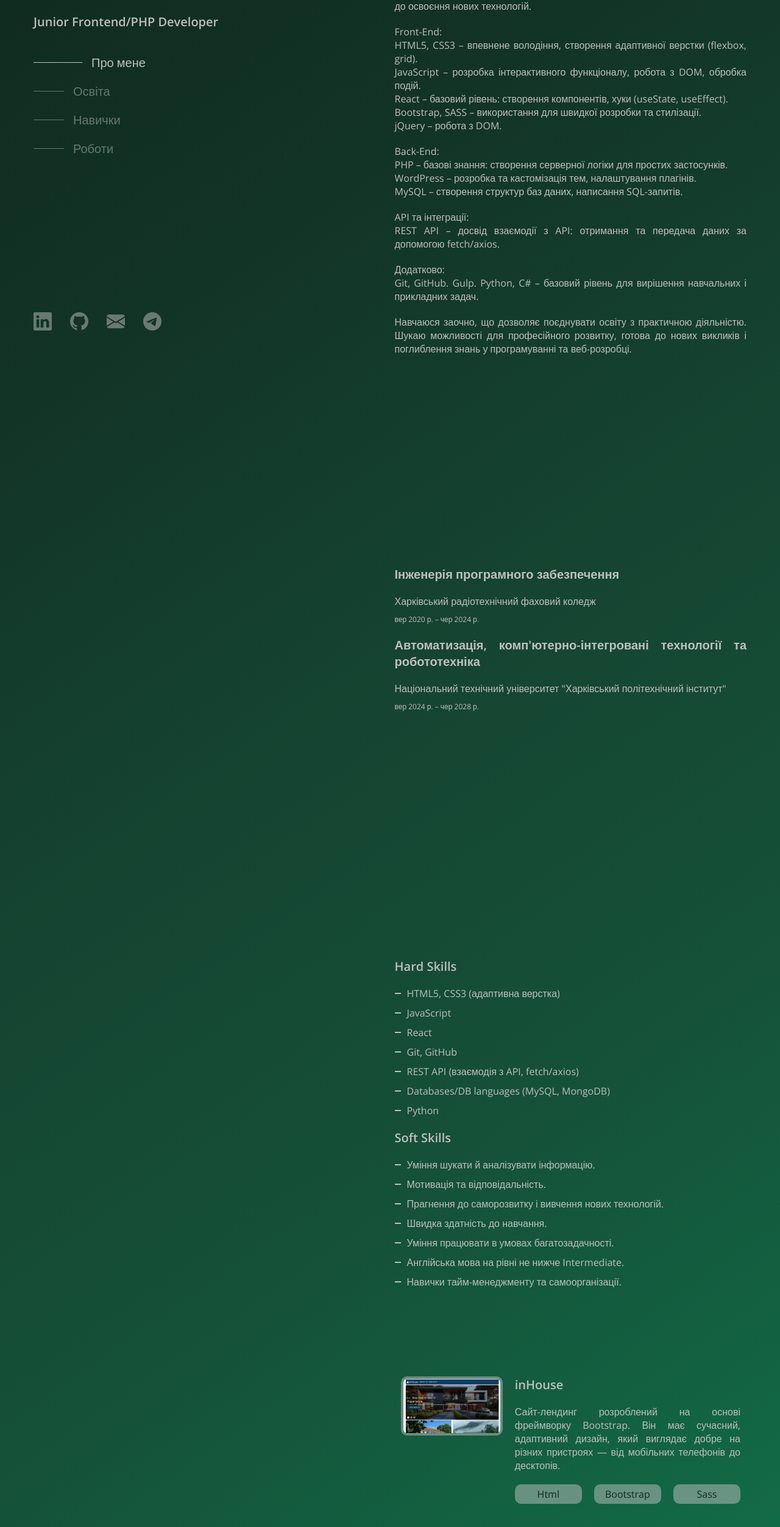
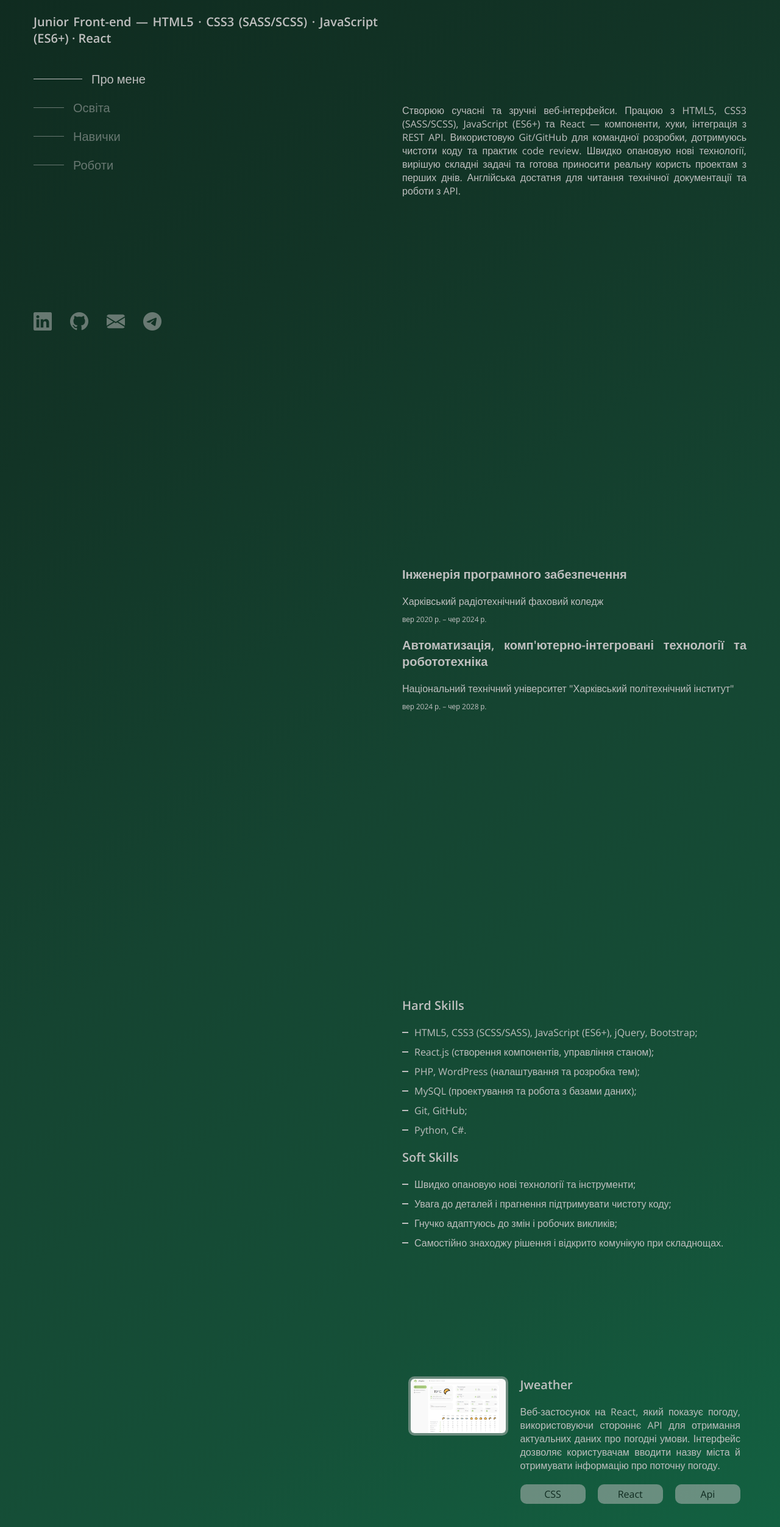
Before and after one commit to Yuliia-Myrakhovska/resume.github.io, a plain HTML site: page index.html in a window 1280 px wide. Shown: the part 153-2657 px from the top of the page at 61% size. Drawn offline with nearby package versions, Linux system fonts and the light colour scheme.

Commit message:
add site

```diff
--- a/css/style.css
+++ b/css/style.css
@@ -4,7 +4,6 @@
 
 html,
 body {
-
   background: linear-gradient(
     145deg,
     rgb(15, 42, 31) 0%,
@@ -17,7 +16,7 @@ body {
     rgb(21, 68, 49) 60%,
     rgb(18, 52, 38) 40%,
     rgb(15, 42, 31) 20%
-);
+  );
 
   scroll-behavior: smooth;
   color: #bfbfbf;
@@ -37,7 +36,7 @@ body {
 
   display: flex;
   justify-content: space-between;
-  gap: 15px;
+  gap: 40px;
 }
 
 .header {
@@ -96,39 +95,39 @@ body {
 .decoration-nav-link {
   position: absolute;
   left: 0;
-  height: .5px;
+  height: 0.5px;
   width: 50px;
   background-color: #bfbfbf;
 }
 
 .title-nav-item,
 .decoration-nav-link {
-  opacity: .5;
-  transition: .5s ease, opacity .5s ease;
+  opacity: 0.5;
+  transition: 0.5s ease, opacity 0.5s ease;
 }
 
 .nav-item-link.active .title-nav-item {
   padding-left: 95px;
   opacity: 1;
-  transition: .5s ease, opacity .5s ease;
+  transition: 0.5s ease, opacity 0.5s ease;
 }
 
 .nav-item-link.active .decoration-nav-link {
   width: 80px;
   opacity: 1;
-  transition: .5s ease, opacity .5s ease;
+  transition: 0.5s ease, opacity 0.5s ease;
 }
 
 .nav-item-link:hover .title-nav-item:not(.active) {
   padding-left: 95px;
   opacity: 1;
-  transition: .5s ease, opacity .5s ease;
+  transition: 0.5s ease, opacity 0.5s ease;
 }
 
 .nav-item-link:hover .decoration-nav-link:not(.active) {
   width: 80px;
   opacity: 1;
-  transition: .5s ease, opacity .5s ease;
+  transition: 0.5s ease, opacity 0.5s ease;
 }
 
 .contact__wrapper {
@@ -138,9 +137,9 @@ body {
 
 .contact__wrapper a {
   font-size: 30px;
-  color:#bfbfbf;
-  opacity: .5;
-  transition: opacity .5s ease;
+  color: #bfbfbf;
+  opacity: 0.5;
+  transition: opacity 0.5s ease;
 }
 
 .container-content {
@@ -155,7 +154,6 @@ body {
   margin-bottom: 0;
 }
 
-
 .title-section {
   display: none;
 }
@@ -168,9 +166,9 @@ body {
 .name-speciality,
 .skills-title,
 .info__title {
- font-size: 20px;
- font-weight: 600;
- margin-bottom: 20px;
+  font-size: 20px;
+  font-weight: 600;
+  margin-bottom: 20px;
 }
 
 .name-place-education {
@@ -211,7 +209,7 @@ body {
   gap: 20px;
 
   border-radius: 10px;
-  transition: all .5s ease;
+  transition: all 0.5s ease;
 }
 
 .portfolio__img {
@@ -220,7 +218,6 @@ body {
 
   border: 4px solid rgba(191, 191, 191, 0.5);
   border-radius: 10px;
-
 }
 
 .portfolio__info {
@@ -239,7 +236,7 @@ body {
 .technologies {
   display: flex;
   align-items: center;
-  gap: 20px
+  gap: 20px;
 }
 
 .technologies__item {
@@ -292,7 +289,7 @@ body {
   }
 
   .portfolio__wrapper {
-    cursor:none;
+    cursor: none;
   }
 
   .portfolio__wrapper {
@@ -311,28 +308,28 @@ body {
   }
 }
 
-@media (hover:hover) {
+@media (hover: hover) {
   .portfolio__wrapper:hover {
     border-radius: 10px;
     background-color: rgba(191, 191, 191, 0.3);
-    transition: all .5s ease;
+    transition: all 0.5s ease;
   }
 
   .contact__wrapper a:hover {
     opacity: 1;
-    transition: opacity .5s ease;
+    transition: opacity 0.5s ease;
   }
 }
 
-@media (hover:none) {
+@media (hover: none) {
   .portfolio__wrapper:active {
     border-radius: 10px;
     background-color: rgba(191, 191, 191, 0.3);
-    transition: all .5s ease;
+    transition: all 0.5s ease;
   }
 
   .contact__wrapper a:hover {
     opacity: 1;
-    transition: opacity .5s ease;
+    transition: opacity 0.5s ease;
   }
 }
--- a/index.html
+++ b/index.html
@@ -18,7 +18,10 @@
       <header class="header">
         <div class="header-text__wrapper">
           <h1 class="title-text-developer">Мураховська Юлія</h1>
-          <h2 class="subtitle-text-developer">Junior Frontend/PHP Developer</h2>
+          <h2 class="subtitle-text-developer">
+            Junior Front-end — HTML5 · CSS3 (SASS/SCSS) · JavaScript (ES6+) ·
+            React
+          </h2>
           <nav>
             <ul class="nav-list">
               <li class="nav-list-item">
@@ -79,64 +82,13 @@
           <div class="container-content">
             <h2 class="title-section">Про мене</h2>
             <p class="about-text">
-              Швидко навчаюся новому та відкритa до роботи в сферах, пов’язаних
-              із технологіями, програмуванням і веб-розробкою.Маю досвід у
-              створенні адаптивних, сучасних і функціональних веб-сайтів, добре
-              орієнтуюсь у принципах frontend і backend. Постійно вдосконалюю
-              свої навички та готова до освоєння нових технологій.
-            </p>
-            <ul class="about-text">
-              Front-End:
-              <li>
-                HTML5, CSS3 – впевнене володіння, створення адаптивної верстки
-                (flexbox, grid).
-              </li>
-              <li>
-                JavaScript – розробка інтерактивного функціоналу, робота з DOM,
-                обробка подій.
-              </li>
-              <li>
-                React – базовий рівень: створення компонентів, хуки (useState,
-                useEffect).
-              </li>
-              <li>
-                Bootstrap, SASS – використання для швидкої розробки та
-                стилізації.
-              </li>
-              <li>jQuery – робота з DOM.</li>
-            </ul>
-            <ul class="about-text">
-              Back-End:
-              <li>
-                PHP – базові знання: створення серверної логіки для простих
-                застосунків.
-              </li>
-              <li>
-                WordPress – розробка та кастомізація тем, налаштування плагінів.
-              </li>
-              <li>
-                MySQL – створення структур баз даних, написання SQL-запитів.
-              </li>
-            </ul>
-            <ul class="about-text">
-              API та інтеграції:
-              <li>
-                REST API – досвід взаємодії з API: отримання та передача даних
-                за допомогою fetch/axios.
-              </li>
-            </ul>
-            <ul class="about-text">
-              Додатково:
-              <li>
-                Git, GitHub. Gulp. Python, C# – базовий рівень для вирішення
-                навчальних і прикладних задач.
-              </li>
-            </ul>
-            <p class="about-text">
-              Навчаюся заочно, що дозволяє поєднувати освіту з практичною
-              діяльністю. Шукаю можливості для професійного розвитку, готова до
-              нових викликів і поглиблення знань у програмуванні та
-              веб-розробці.
+              Створюю сучасні та зручні веб-інтерфейси. Працюю з HTML5, CSS3
+              (SASS/SCSS), JavaScript (ES6+) та React — компоненти, хуки,
+              інтеграція з REST API. Використовую Git/GitHub для командної
+              розробки, дотримуюсь чистоти коду та практик code review. Швидко
+              опановую нові технології, вирішую складні задачі та готова
+              приносити реальну користь проектам з перших днів. Англійська
+              достатня для читання технічної документації та роботи з API.
             </p>
           </div>
         </div>
@@ -172,27 +124,29 @@
               <div class="hard-skills">
                 <h2 class="skills-title">Hard Skills</h2>
                 <ul class="skills-list">
-                  <li>HTML5, CSS3 (адаптивна верстка)</li>
-                  <li>JavaScript</li>
-                  <li>React</li>
-                  <li>Git, GitHub</li>
-                  <li>REST API (взаємодія з API, fetch/axios)</li>
-                  <li>Databases/DB languages (MySQL, MongoDB)</li>
-                  <li>Python</li>
+                  <li>
+                    HTML5, CSS3 (SCSS/SASS), JavaScript (ES6+), jQuery,
+                    Bootstrap;
+                  </li>
+                  <li>React.js (створення компонентів, управління станом);</li>
+                  <li>PHP, WordPress (налаштування та розробка тем);</li>
+                  <li>MySQL (проектування та робота з базами даних);</li>
+                  <li>Git, GitHub;</li>
+                  <li>Python, C#.</li>
                 </ul>
               </div>
               <div class="soft-skills">
                 <h2 class="skills-title">Soft Skills</h2>
                 <ul class="skills-list">
-                  <li>Уміння шукати й аналізувати інформацію.</li>
-                  <li>Мотивація та відповідальність.</li>
+                  <li>Швидко опановую нові технології та інструменти;</li>
                   <li>
-                    Прагнення до саморозвитку і вивчення нових технологій.
+                    Увага до деталей і прагнення підтримувати чистоту коду;
                   </li>
-                  <li>Швидка здатність до навчання.</li>
-                  <li>Уміння працювати в умовах багатозадачності.</li>
-                  <li>Англійська мова на рівні не нижче Intermediate.</li>
-                  <li>Навички тайм-менеджменту та самоорганізації.</li>
+                  <li>Гнучко адаптуюсь до змін і робочих викликів;</li>
+                  <li>
+                    Самостійно знаходжу рішення і відкрито комунікую при
+                    складнощах.
+                  </li>
                 </ul>
               </div>
             </div>
@@ -202,6 +156,48 @@
           <div class="container-content">
             <h2 class="title-section">Роботи</h2>
             <div class="portfolio__inner">
+              <a
+                class="portfolio portfolio__wrapper"
+                href="https://yuliia-myrakhovska.github.io/jweather"
+                target="_blank"
+              >
+                <img class="portfolio__img" src="./img/react-app.png" alt="" />
+                <div class="portfolio__info info">
+                  <h3 class="info__title">Jweather</h3>
+                  <p class="info__text">
+                    Веб-застосунок на React, який показує погоду, використовуючи
+                    стороннє API для отримання актуальних даних про погодні
+                    умови. Інтерфейс дозволяє користувачам вводити назву міста й
+                    отримувати інформацію про поточну погоду.
+                  </p>
+                  <div class="technologies">
+                    <div class="technologies__item">CSS</div>
+                    <div class="technologies__item">React</div>
+                    <div class="technologies__item">Api</div>
+                  </div>
+                </div>
+              </a>
+              <a
+                class="portfolio portfolio__wrapper"
+                href="https://yuliia-myrakhovska.github.io/moneytrack"
+                target="_blank"
+              >
+                <img class="portfolio__img" src="./img/moneytrack.png" alt="" />
+                <div class="portfolio__info info">
+                  <h3 class="info__title">MoneyTrack</h3>
+                  <p class="info__text">
+                    Додаток для управління фінансами, що дозволяє додавати,
+                    фільтрувати та відстежувати витрати за категоріями та
+                    місяцями. Реалізовано модальне вікно для створення
+                    транзакцій, інтуїтивний інтерфейс та адаптивний дизайн.
+                  </p>
+                  <div class="technologies">
+                    <div class="technologies__item">React</div>
+                    <div class="technologies__item">JavaScript</div>
+                    <div class="technologies__item">CSS</div>
+                  </div>
+                </div>
+              </a>
               <a
                 class="portfolio portfolio__wrapper"
                 href="https://yuliia-myrakhovska.github.io/lending.git.io/"
@@ -245,25 +241,25 @@
               </a>
               <a
                 class="portfolio portfolio__wrapper"
-                href="https://yuliia-myrakhovska.github.io/jweather"
+                href="https://yuliia-myrakhovska.github.io/jtasks"
                 target="_blank"
               >
-                <img class="portfolio__img" src="./img/react-app.png" alt="" />
+                <img class="portfolio__img" src="./img/js-app.png" alt="" />
                 <div class="portfolio__info info">
-                  <h3 class="info__title">Jweather</h3>
+                  <h3 class="info__title">Jlist</h3>
                   <p class="info__text">
-                    Веб-застосунок на React, який показує погоду, використовуючи
-                    стороннє API для отримання актуальних даних про погодні
-                    умови. Інтерфейс дозволяє користувачам вводити назву міста й
-                    отримувати інформацію про поточну погоду.
+                    Покращена версія на React з компонентною структурою,
+                    сучасним підходом до управління станом та адаптивним
+                    інтерфейсом.
                   </p>
                   <div class="technologies">
+                    <div class="technologies__item">React</div>
+                    <div class="technologies__item">JavaScript</div>
                     <div class="technologies__item">CSS</div>
-                    <div class="technologies__item">React</div>
-                    <div class="technologies__item">Api</div>
                   </div>
                 </div>
               </a>
+
               <a
                 class="portfolio portfolio__wrapper"
                 href="https://github.com/Yuliia-Myrakhovska/theme-wp.git"
```
Also changed, not shown: img/moneytrack.png (added).
